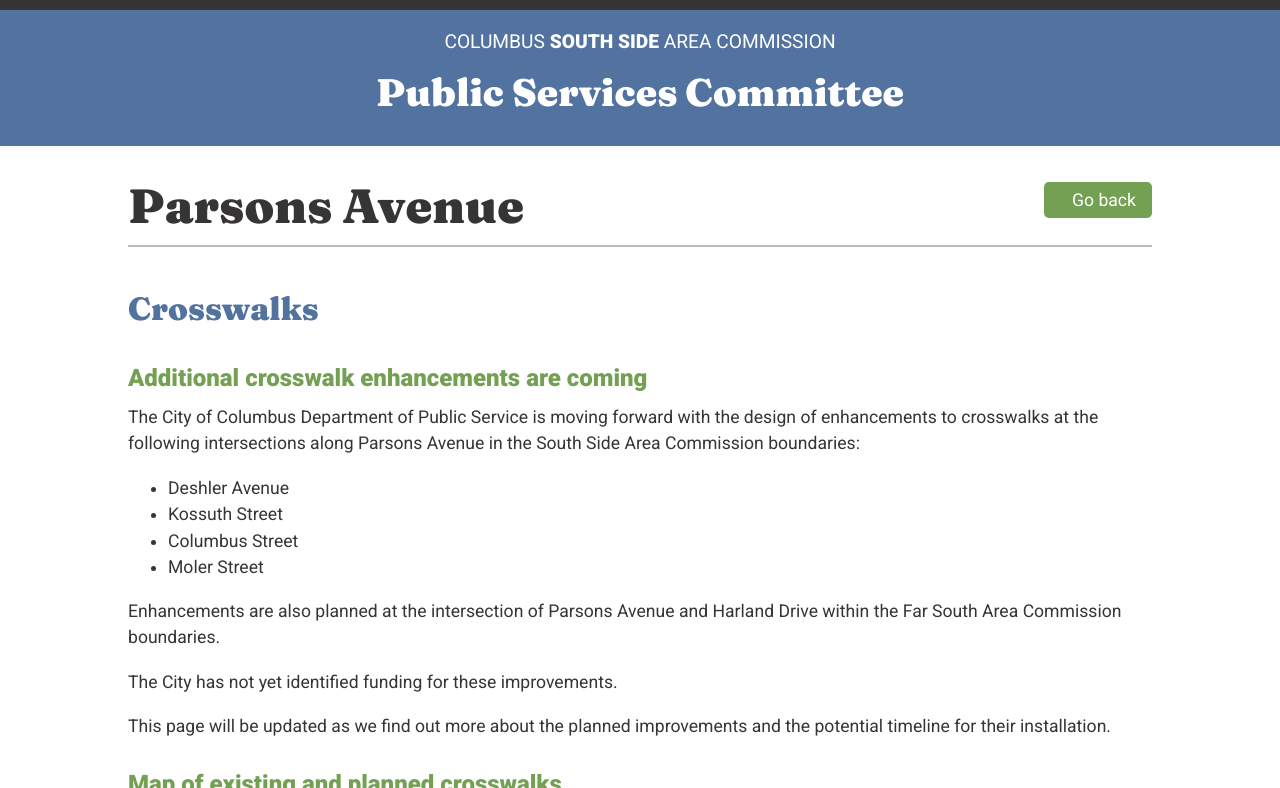
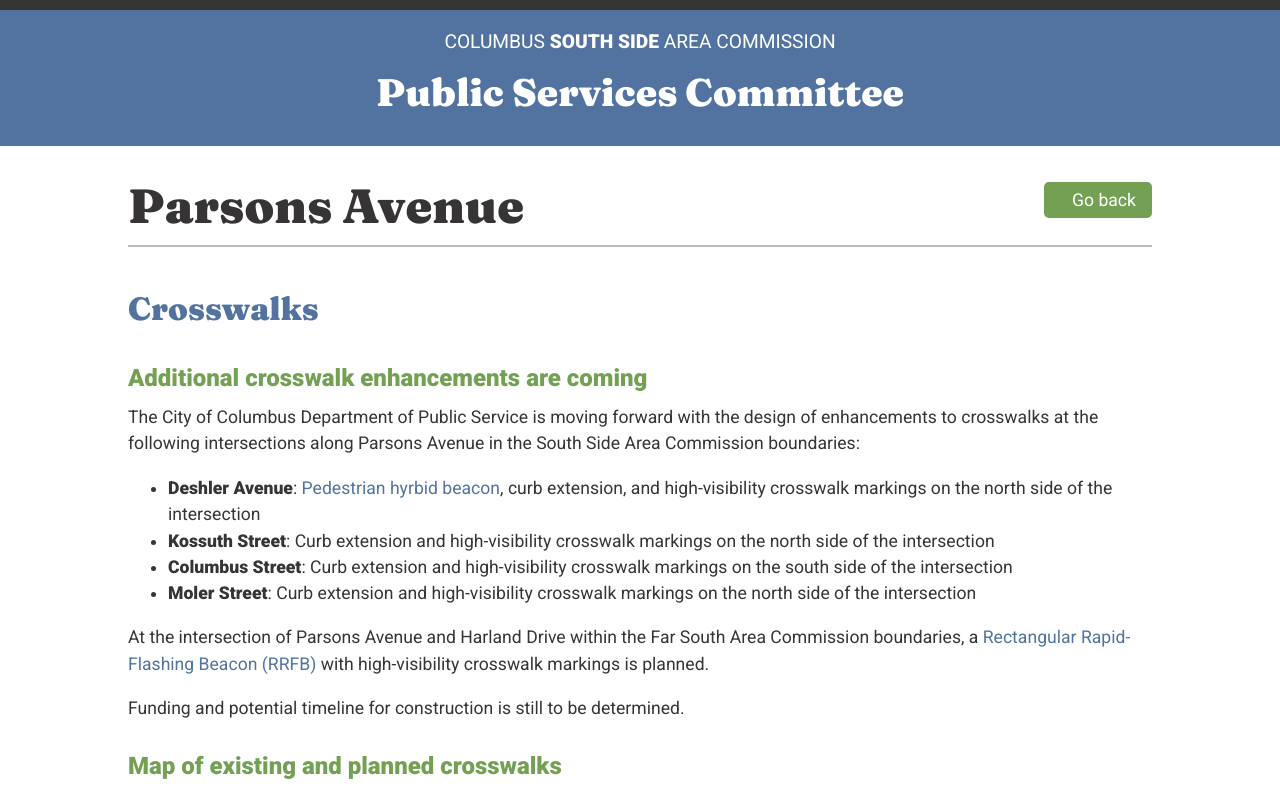
Before and after one commit to justinsoltesz/justinsoltesz.github.io, a Jekyll site: the page built from southside/parsons/index.md, in a window 1280 px wide and 900 px high, cut to the strip 0-788 px from the top of the window. Built offline with Jekyll 4.4.1, drawn with Linux system fonts in a browser that asks for light colours; Markdown is read by kramdown in place of the engine named in the settings.

Commit message:
Parsons Ave updates

```diff
--- a/southside/parsons/index.md
+++ b/southside/parsons/index.md
@@ -9,16 +9,14 @@
 ## Additional crosswalk enhancements are coming
 The City of Columbus Department of Public Service is moving forward with the design of enhancements to crosswalks at the following intersections along Parsons Avenue in the South Side Area Commission boundaries:
 
-- Deshler Avenue
-- Kossuth Street
-- Columbus Street
-- Moler Street
+- **Deshler Avenue**: [Pedestrian hyrbid beacon](https://www.youtube.com/watch?v=89lKaZLXZCU), curb extension, and high-visibility crosswalk markings on the north side of the intersection
+- **Kossuth Street**: Curb extension and high-visibility crosswalk markings on the north side of the intersection
+- **Columbus Street**: Curb extension and high-visibility crosswalk markings on the south side of the intersection
+- **Moler Street**: Curb extension and high-visibility crosswalk markings on the north side of the intersection
 
-Enhancements are also planned at the intersection of Parsons Avenue and Harland Drive within the Far South Area Commission boundaries.
+At the intersection of Parsons Avenue and Harland Drive within the Far South Area Commission boundaries, a [Rectangular Rapid-Flashing Beacon (RRFB)](https://highways.dot.gov/safety/proven-safety-countermeasures/rectangular-rapid-flashing-beacons-rrfb) with high-visibility crosswalk markings is planned.
 
-The City has not yet identified funding for these improvements.
-
-This page will be updated as we find out more about the planned improvements and the potential timeline for their installation.
+Funding and potential timeline for construction is still to be determined.
 
 ## Map of existing and planned crosswalks
 <div class="map-container">
```
